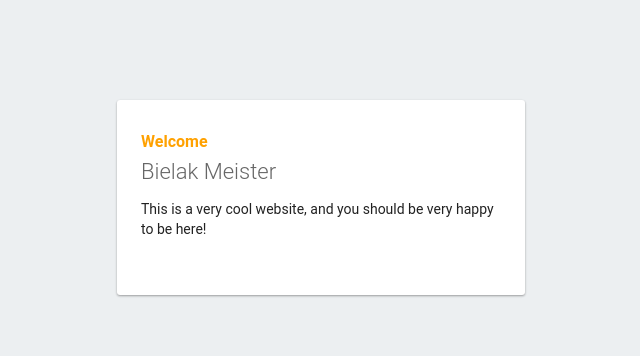
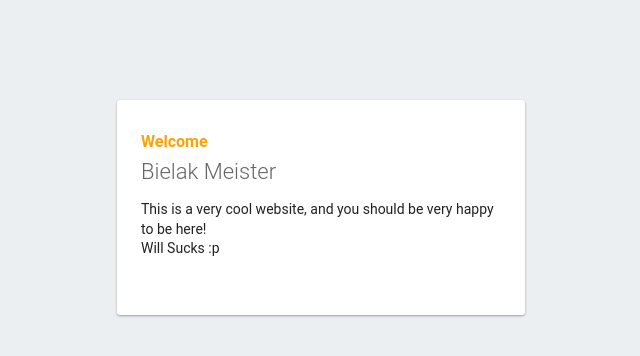
Before and after one commit to MeisterWill/website-development, a plain HTML site: page public/index.html in a window 1280 px wide. Shown: the whole page, without its empty margins (319-959 px from the left). Drawn offline with Linux system fonts and the light colour scheme; some packages are replaced by stand-ins of ours.

Commit message:
Test text push

```diff
--- a/public/index.html
+++ b/public/index.html
@@ -43,7 +43,7 @@
     <div id="message">
       <h2>Welcome</h2>
       <h1>Bielak Meister</h1>
-      <p>This is a very cool website, and you should be very happy to be here!</p>
+      <p>This is a very cool website, and you should be very happy to be here!<br>Will Sucks :p</p>
     </div>
     <script>
       document.addEventListener('DOMContentLoaded', function() {
```
